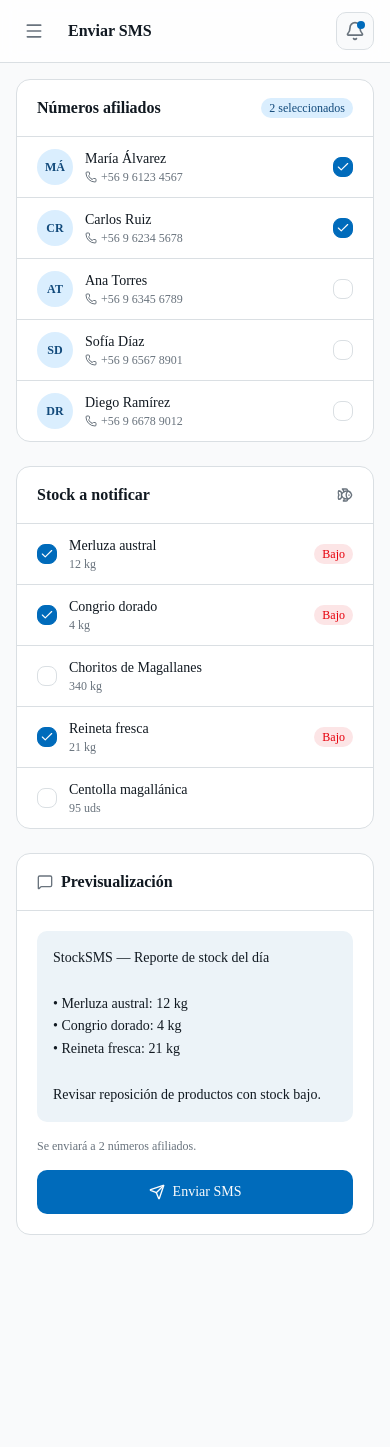
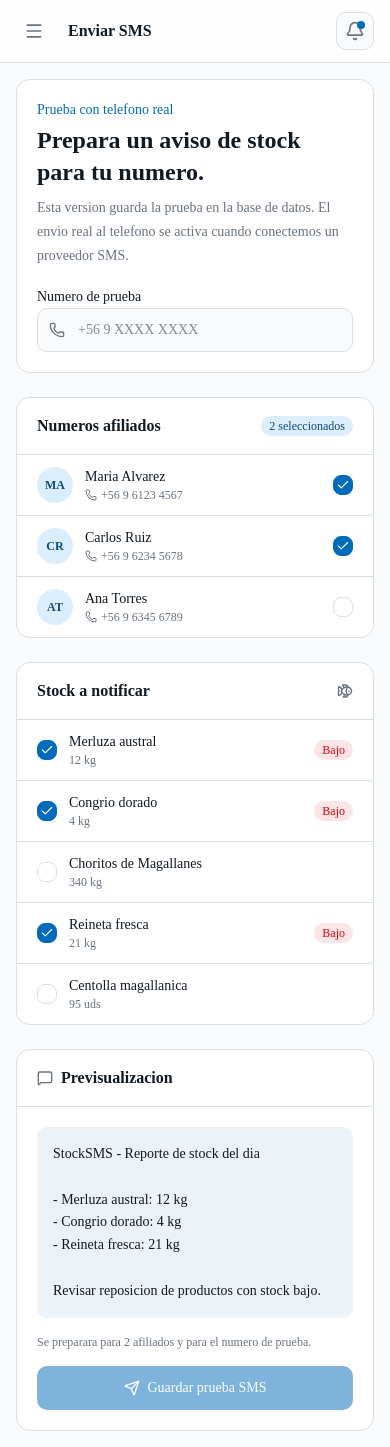
Before and after one commit to juanpeyre-00/stock-sms-web-app, a Next.js app: page /mensajes in a window 390 px wide. Before the commit the page ends 1251 px from the top, so only its background shows below. Built offline with nearby package versions, Linux system fonts and the light colour scheme; no server answers.

Commit message:
Add SMS test message flow

```diff
--- a/app/(app)/mensajes/page.tsx
+++ b/app/(app)/mensajes/page.tsx
@@ -1,7 +1,7 @@
 'use client'
 
 import { useMemo, useState } from 'react'
-import { MessageSquare, Send, Phone, Check, Fish } from 'lucide-react'
+import { Check, Fish, MessageSquare, Phone, Send } from 'lucide-react'
 
 type Afiliado = {
   id: string
@@ -11,11 +11,9 @@ type Afiliado = {
 }
 
 const afiliados: Afiliado[] = [
-  { id: 'a1', name: 'María Álvarez', phone: '+56 9 6123 4567', role: 'Administradora' },
+  { id: 'a1', name: 'Maria Alvarez', phone: '+56 9 6123 4567', role: 'Administradora' },
   { id: 'a2', name: 'Carlos Ruiz', phone: '+56 9 6234 5678', role: 'Supervisor' },
   { id: 'a3', name: 'Ana Torres', phone: '+56 9 6345 6789', role: 'Operario' },
-  { id: 'a4', name: 'Sofía Díaz', phone: '+56 9 6567 8901', role: 'Supervisor' },
-  { id: 'a5', name: 'Diego Ramírez', phone: '+56 9 6678 9012', role: 'Operario' },
 ]
 
 const stockDestacado = [
@@ -23,7 +21,7 @@ const stockDestacado = [
   { name: 'Congrio dorado', stock: 4, unit: 'kg', bajo: true },
   { name: 'Choritos de Magallanes', stock: 340, unit: 'kg', bajo: false },
   { name: 'Reineta fresca', stock: 21, unit: 'kg', bajo: true },
-  { name: 'Centolla magallánica', stock: 95, unit: 'uds', bajo: false },
+  { name: 'Centolla magallanica', stock: 95, unit: 'uds', bajo: false },
 ]
 
 function initials(name: string) {
@@ -41,6 +39,10 @@ export default function MensajesPage() {
     'Congrio dorado',
     'Reineta fresca',
   ])
+  const [testPhone, setTestPhone] = useState('')
+  const [sending, setSending] = useState(false)
+  const [result, setResult] = useState('')
+  const [error, setError] = useState('')
 
   const toggleAfiliado = (id: string) =>
     setSeleccion((prev) =>
@@ -55,23 +57,71 @@ export default function MensajesPage() {
   const mensaje = useMemo(() => {
     const lineas = stockDestacado
       .filter((p) => productos.includes(p.name))
-      .map((p) => `• ${p.name}: ${p.stock} ${p.unit}`)
+      .map((p) => `- ${p.name}: ${p.stock} ${p.unit}`)
     return [
-      'StockSMS — Reporte de stock del día',
+      'StockSMS - Reporte de stock del dia',
       '',
       ...(lineas.length ? lineas : ['(Sin productos seleccionados)']),
       '',
-      'Revisar reposición de productos con stock bajo.',
+      'Revisar reposicion de productos con stock bajo.',
     ].join('\n')
   }, [productos])
 
+  async function sendTestMessage() {
+    setSending(true)
+    setError('')
+    setResult('')
+
+    const response = await fetch('/api/sms/test', {
+      method: 'POST',
+      headers: { 'Content-Type': 'application/json' },
+      body: JSON.stringify({ phone: testPhone, body: mensaje }),
+    })
+    const data = await response.json()
+
+    setSending(false)
+
+    if (!response.ok) {
+      setError(data.message || 'No pudimos guardar la prueba.')
+      return
+    }
+
+    setResult(`${data.message} Numero: ${data.phone}`)
+  }
+
   return (
     <div className="space-y-6">
+      <div className="rounded-xl border border-border bg-card p-5">
+        <div className="flex flex-col gap-4 md:flex-row md:items-end md:justify-between">
+          <div>
+            <p className="text-sm font-medium text-primary">Prueba con telefono real</p>
+            <h1 className="mt-1 text-2xl font-semibold text-foreground">
+              Prepara un aviso de stock para tu numero.
+            </h1>
+            <p className="mt-2 max-w-2xl text-sm leading-6 text-muted-foreground">
+              Esta version guarda la prueba en la base de datos. El envio real al
+              telefono se activa cuando conectemos un proveedor SMS.
+            </p>
+          </div>
+          <label className="w-full space-y-1.5 md:max-w-xs">
+            <span className="text-sm font-medium text-foreground">Numero de prueba</span>
+            <span className="relative block">
+              <Phone className="pointer-events-none absolute left-3 top-1/2 h-4 w-4 -translate-y-1/2 text-muted-foreground" />
+              <input
+                value={testPhone}
+                onChange={(event) => setTestPhone(event.target.value)}
+                placeholder="+56 9 XXXX XXXX"
+                className="h-11 w-full rounded-lg border border-input bg-background pl-10 pr-3 text-sm outline-none focus:ring-2 focus:ring-ring/40"
+              />
+            </span>
+          </label>
+        </div>
+      </div>
+
       <div className="grid grid-cols-1 gap-6 lg:grid-cols-3">
-        {/* Números afiliados */}
         <section className="rounded-xl border border-border bg-card lg:col-span-1">
           <div className="flex items-center justify-between border-b border-border px-5 py-4">
-            <h2 className="font-semibold text-foreground">Números afiliados</h2>
+            <h2 className="font-semibold text-foreground">Numeros afiliados</h2>
             <span className="rounded-full bg-accent px-2 py-0.5 text-xs font-medium text-accent-foreground">
               {seleccion.length} seleccionados
             </span>
@@ -114,7 +164,6 @@ export default function MensajesPage() {
           </ul>
         </section>
 
-        {/* Productos a incluir */}
         <section className="rounded-xl border border-border bg-card lg:col-span-1">
           <div className="flex items-center justify-between border-b border-border px-5 py-4">
             <h2 className="font-semibold text-foreground">Stock a notificar</h2>
@@ -159,11 +208,10 @@ export default function MensajesPage() {
           </ul>
         </section>
 
-        {/* Previsualización del SMS */}
         <section className="flex flex-col rounded-xl border border-border bg-card lg:col-span-1">
           <div className="flex items-center gap-2 border-b border-border px-5 py-4">
             <MessageSquare className="h-4 w-4 text-muted-foreground" />
-            <h2 className="font-semibold text-foreground">Previsualización</h2>
+            <h2 className="font-semibold text-foreground">Previsualizacion</h2>
           </div>
           <div className="flex flex-1 flex-col gap-4 p-5">
             <div className="rounded-lg bg-secondary p-4">
@@ -172,16 +220,26 @@ export default function MensajesPage() {
               </pre>
             </div>
             <p className="text-xs text-muted-foreground">
-              Se enviará a {seleccion.length}{' '}
-              {seleccion.length === 1 ? 'número afiliado' : 'números afiliados'}.
+              Se preparara para {seleccion.length} afiliados y para el numero de prueba.
             </p>
+            {result && (
+              <p className="rounded-lg border border-primary/20 bg-primary/10 px-3 py-2 text-sm text-primary">
+                {result}
+              </p>
+            )}
+            {error && (
+              <p className="rounded-lg border border-destructive/30 bg-destructive/10 px-3 py-2 text-sm text-destructive">
+                {error}
+              </p>
+            )}
             <button
               type="button"
-              disabled={seleccion.length === 0}
+              onClick={sendTestMessage}
+              disabled={!testPhone || sending}
               className="mt-auto flex h-11 items-center justify-center gap-2 rounded-lg bg-primary px-4 text-sm font-medium text-primary-foreground transition-colors hover:bg-primary/90 disabled:cursor-not-allowed disabled:opacity-50"
             >
               <Send className="h-4 w-4" />
-              Enviar SMS
+              {sending ? 'Guardando prueba...' : 'Guardar prueba SMS'}
             </button>
           </div>
         </section>
--- /dev/null
+++ b/app/api/sms/test/route.ts
@@ -0,0 +1,81 @@
+import { cookies } from 'next/headers'
+import { NextResponse } from 'next/server'
+import { SmsStatus } from '@/lib/generated/prisma/enums'
+import { prisma } from '@/lib/prisma'
+import { SESSION_COOKIE, verifySession } from '@/lib/session'
+
+function normalizePhone(value: string) {
+  return value.replace(/\s+/g, ' ').trim()
+}
+
+export async function POST(request: Request) {
+  const cookieStore = await cookies()
+  const session = await verifySession(cookieStore.get(SESSION_COOKIE)?.value)
+
+  if (!session) {
+    return NextResponse.json(
+      { ok: false, message: 'Debes iniciar sesion.' },
+      { status: 401 },
+    )
+  }
+
+  const body = await request.json().catch(() => ({}))
+  const phone = normalizePhone(String(body.phone || ''))
+  const messageBody = String(body.body || '').trim()
+
+  if (!phone || !messageBody) {
+    return NextResponse.json(
+      { ok: false, message: 'Ingresa telefono y mensaje.' },
+      { status: 400 },
+    )
+  }
+
+  if (!phone.startsWith('+')) {
+    return NextResponse.json(
+      { ok: false, message: 'Usa formato internacional, por ejemplo +56 9 XXXX XXXX.' },
+      { status: 400 },
+    )
+  }
+
+  const collaborator = await prisma.collaborator.upsert({
+    where: {
+      companyId_phone: {
+        companyId: session.companyId,
+        phone,
+      },
+    },
+    update: {
+      active: true,
+      position: 'Numero de prueba',
+    },
+    create: {
+      companyId: session.companyId,
+      name: 'Telefono de prueba',
+      phone,
+      position: 'Numero de prueba',
+    },
+  })
+
+  const smsMessage = await prisma.smsMessage.create({
+    data: {
+      companyId: session.companyId,
+      body: messageBody,
+      status: SmsStatus.DRAFT,
+      recipients: {
+        create: {
+          collaboratorId: collaborator.id,
+          phoneSnapshot: phone,
+          status: SmsStatus.DRAFT,
+        },
+      },
+    },
+  })
+
+  return NextResponse.json({
+    ok: true,
+    message:
+      'Prueba guardada. Falta conectar proveedor SMS para enviarla al telefono.',
+    smsMessageId: smsMessage.id,
+    phone,
+  })
+}
```
